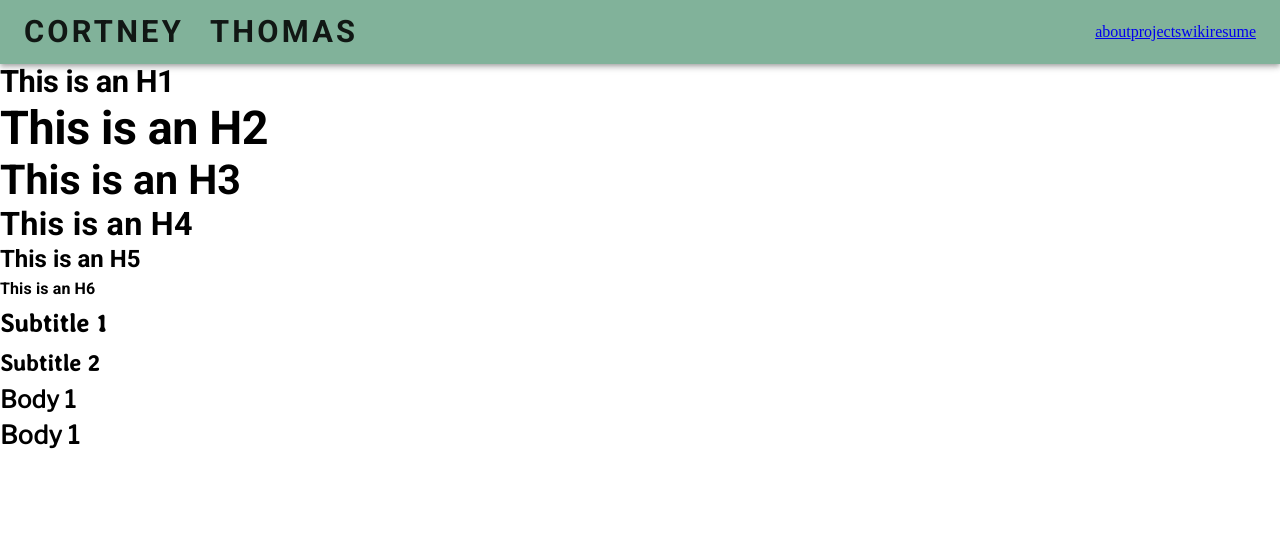
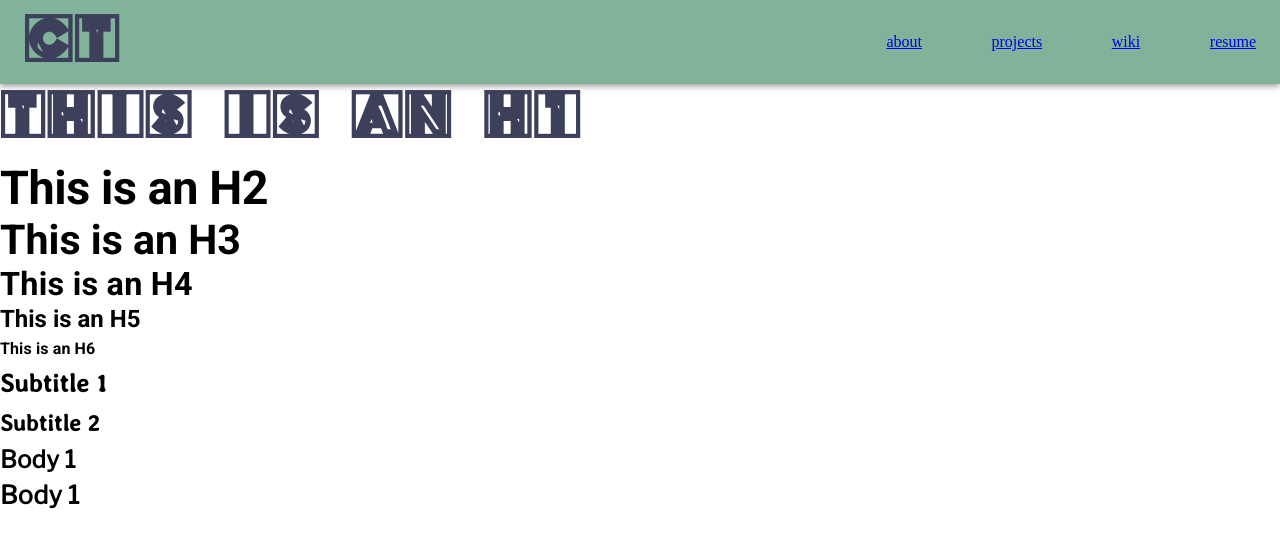
Before and after one commit to cSparkle/cSparkle.github.io, a Gatsby site: page / in a window 1280 px wide. Built offline with nearby package versions, Linux system fonts and the light colour scheme; Gatsby itself is replaced by a stand-in of ours.

Commit message:
update navbar to accept theme instead of inline styles

```diff
--- a/src/components/ResponsiveAppBar.jsx
+++ b/src/components/ResponsiveAppBar.jsx
@@ -30,31 +30,29 @@ function ResponsiveAppBar() {
         <ThemeProvider theme={theme}>
             <AppBar position="sticky">
                 <Container maxWidth="xl">
-          <Toolbar disableGutters>
+                    <Toolbar disableGutters sx={{
+                        display: { xs: "flex", md: "flex" },
+                        justifyContent: "space-between"
+                    }}>
                         <Typography
                             variant="h1"
                             noWrap
-              component="a"
                             href="/"
                             sx={{
                                 display: { xs: "none", md: "flex" },
-                fontFamily: "Roboto",
-                fontWeight: 700,
-                letterSpacing: ".2rem",
-                color: "inherit",
-                textDecoration: "none",
-                textTransform: "uppercase",
-                width: 1,
-                wordSpacing: "1rem",
+                                justifySelf: "flex-start",
+                                margin: 0,
+                                paddingTop: "0.5rem",
+                                width: "auto"
                             }}
                         >
-              Cortney Thomas
+                            CT
                         </Typography>
 
                         <Box sx={{ flexGrow: 1, display: { xs: "flex", md: "none" } }}>
                             <IconButton
                                 size="large"
-                aria-label="account of current user"
+                                aria-label="menu"
                                 aria-controls="menu-appbar"
                                 aria-haspopup="true"
                                 onClick={handleOpenNavMenu}
@@ -88,24 +86,31 @@ function ResponsiveAppBar() {
                             </Menu>
                         </Box>
                         <Typography
-              variant="h5"
+                            aria-label="Cortney Thomas"
+                            variant="h1"
                             noWrap
                             component="a"
                             href=""
                             sx={{
-                mr: 2,
+                                alignSelf: "center",
+                                color: "#3d405b",
                                 display: { xs: "flex", md: "none" },
-                flexGrow: 1,
-                fontFamily: "monospace",
-                fontWeight: 700,
-                letterSpacing: ".3rem",
-                color: "inherit",
-                textDecoration: "none",
+                                fontFamily: "Effect Capitals",
+                                fontSize: "2.5rem",
+                                paddingTop: "0.5rem"
+
                             }}
                         >
-              Mobile?
+                            CT
                         </Typography>
-            <Box sx={{ flexGrow: 1, display: { xs: "none", md: "flex" } }}>
+                        <Box sx={{
+                            display: { xs: "none", md: "flex" },
+                            justifyContent: "space-between",
+                            justifySelf: "flex-end",
+                            margin: 0,
+                            width: .3
+                        }}
+                        >
                             {pages.map((page) => (
                                 <Link to={page}>{page}</Link>
                             ))}
--- a/src/styles/index.css
+++ b/src/styles/index.css
@@ -21,17 +21,34 @@
 }
 
 @font-face {
-    font-display: swap; /* Check https://developer.mozilla.org/en-US/docs/Web/CSS/@font-face/font-display for other options. */
-    font-family: 'Libre Franklin';
-    font-style: normal;
-    font-weight: 400;
-    src: url('./fonts/libre-franklin-v13-latin/libre-franklin-v13-latin-regular.eot'); /* IE9 Compat Modes */
-    src: url('./fonts/libre-franklin-v13-latin/libre-franklin-v13-latin-regular.eot?#iefix') format('embedded-opentype'), /* IE6-IE8 */
-         url('./fonts/libre-franklin-v13-latin/libre-franklin-v13-latin-regular.woff2') format('woff2'), /* Super Modern Browsers */
-         url('./fonts/libre-franklin-v13-latin/libre-franklin-v13-latin-regular.woff') format('woff'), /* Modern Browsers */
-         url('./fonts/libre-franklin-v13-latin/libre-franklin-v13-latin-regular.ttf') format('truetype'), /* Safari, Android, iOS */
-         url('./fonts/libre-franklin-v13-latin/libre-franklin-v13-latin-regular.svg#LibreFranklin') format('svg'); /* Legacy iOS */
-  }
+  font-display: swap;
+  font-family: "Effect Capitals";
+  font-style: normal;
+  font-weight: 400;
+  src: url("./fonts/EffectCapitals.ttf") format("truetype");
+}
+
+@font-face {
+  font-display: swap; /* Check https://developer.mozilla.org/en-US/docs/Web/CSS/@font-face/font-display for other options. */
+  font-family: "Libre Franklin";
+  font-style: normal;
+  font-weight: 400;
+  src: url("./fonts/libre-franklin-v13-latin/libre-franklin-v13-latin-regular.eot"); /* IE9 Compat Modes */
+  src: url("./fonts/libre-franklin-v13-latin/libre-franklin-v13-latin-regular.eot?#iefix")
+      format("embedded-opentype"),
+    /* IE6-IE8 */
+      url("./fonts/libre-franklin-v13-latin/libre-franklin-v13-latin-regular.woff2")
+      format("woff2"),
+    /* Super Modern Browsers */
+      url("./fonts/libre-franklin-v13-latin/libre-franklin-v13-latin-regular.woff")
+      format("woff"),
+    /* Modern Browsers */
+      url("./fonts/libre-franklin-v13-latin/libre-franklin-v13-latin-regular.ttf")
+      format("truetype"),
+    /* Safari, Android, iOS */
+      url("./fonts/libre-franklin-v13-latin/libre-franklin-v13-latin-regular.svg#LibreFranklin")
+      format("svg"); /* Legacy iOS */
+}
 
 body {
   margin: 0;
--- a/src/styles/theme.js
+++ b/src/styles/theme.js
@@ -17,9 +17,13 @@ const appTheme = createTheme({
     },
     typography: {
         h1: {
-            fontFamily: "Roboto",
-            fontSize: "2rem",
+            color: "#3d405b",
+            fontFamily: "Effect Capitals",
+            fontSize: "4rem",
             fontWeight: '800',
+            letterSpacing: ".2rem",
+            textDecoration: "none",
+            wordSpacing: "1rem"
         },
         h2: {
             fontFamily: "Roboto",
```
Lines whose indentation alone changed are shown as unchanged.
